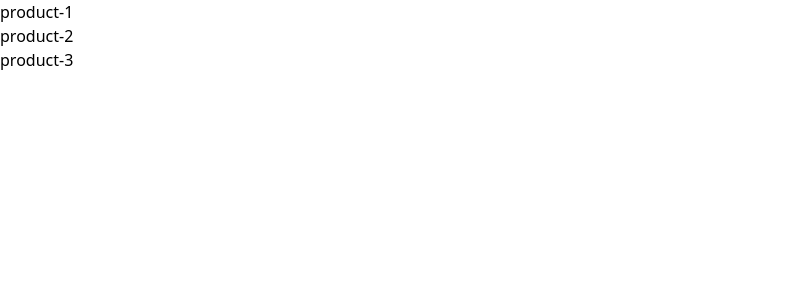
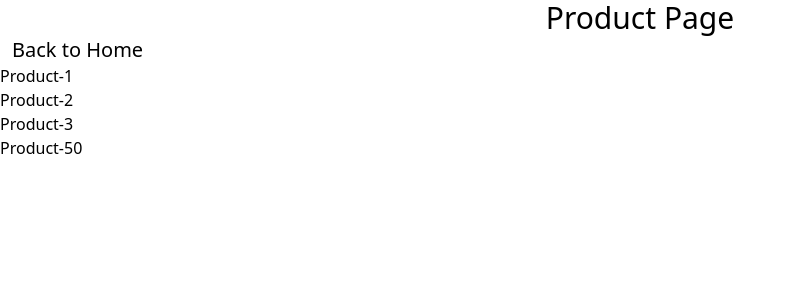
Before and after one commit to Mojahid213/next-beginner, a Next.js app: page /product in a window 1280 px wide. Shown: the top 300 px of the page, without its empty margins (0-795 px from the left). Built offline with nearby package versions, Linux system fonts and the light colour scheme.

Commit message:
Link Component Navigation

```diff
--- a/pages/index.js
+++ b/pages/index.js
@@ -1,7 +1,16 @@
+import Link from "next/link";
+
 export default function Home() {
   return (
     <div>
       <h1 className="text-4xl text-center">Home page</h1>
+      <Link href="/blog">
+        <a>Blog Page</a>
+      </Link>
+      <br />
+      <Link href="/product">
+        <a>Product Page</a>
+      </Link>
     </div>
   );
 }
--- a/pages/product/index.js
+++ b/pages/product/index.js
@@ -1,9 +1,30 @@
-export default function Products() {
+import Link from "next/link";
+
+export default function Products({ productId = 50 }) {
   return (
-    <ul>
-      <li>product-1</li>
-      <li>product-2</li>
-      <li>product-3</li>
-    </ul>
+    <div>
+      <h1 className="text-3xl text-center">Product Page</h1>
+
+      <Link href="/">
+        <a className="m-3 text-xl">Back to Home</a>
+      </Link>
+      <ul>
+        <Link href="/product/1">
+          <a>Product-1</a>
+        </Link>
+        <br />
+        <Link href="/product/2">
+          <a>Product-2</a>
+        </Link>
+        <br />
+        <Link href="/product/3" replace>
+          <a>Product-3</a>
+        </Link>
+        <br />
+        <Link href={`/product/${productId}`}>
+          <a>Product-{productId}</a>
+        </Link>
+      </ul>
+    </div>
   );
 }
```
